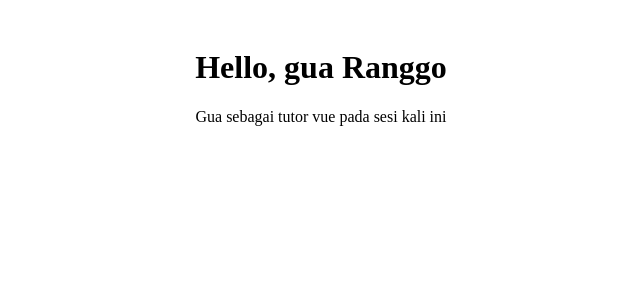
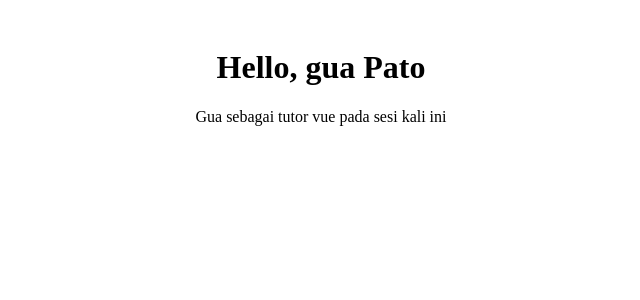
Before and after one commit to KenapaCoding/vue-full-course, a Vue app: page / in a window 1280 px wide. Shown: the top 300 px of the page, without its empty margins (319-959 px from the left). Built offline with nearby package versions, Linux system fonts and the light colour scheme.

Commit message:
materi: interpolation

```diff
--- a/src/App.vue
+++ b/src/App.vue
@@ -1,10 +1,11 @@
 <script setup>
-  console.log('Hi, Ranggo!')
+  console.log('Hi, Ranggo!');
+  const nama = 'Pato';
 </script>
 
 <template>
   <div class="container">
-    <h1>Hello, gua Ranggo</h1>
+    <h1>Hello, gua {{ nama }}</h1>
     <p>
       Gua sebagai tutor vue pada sesi kali ini
     </p>
```
